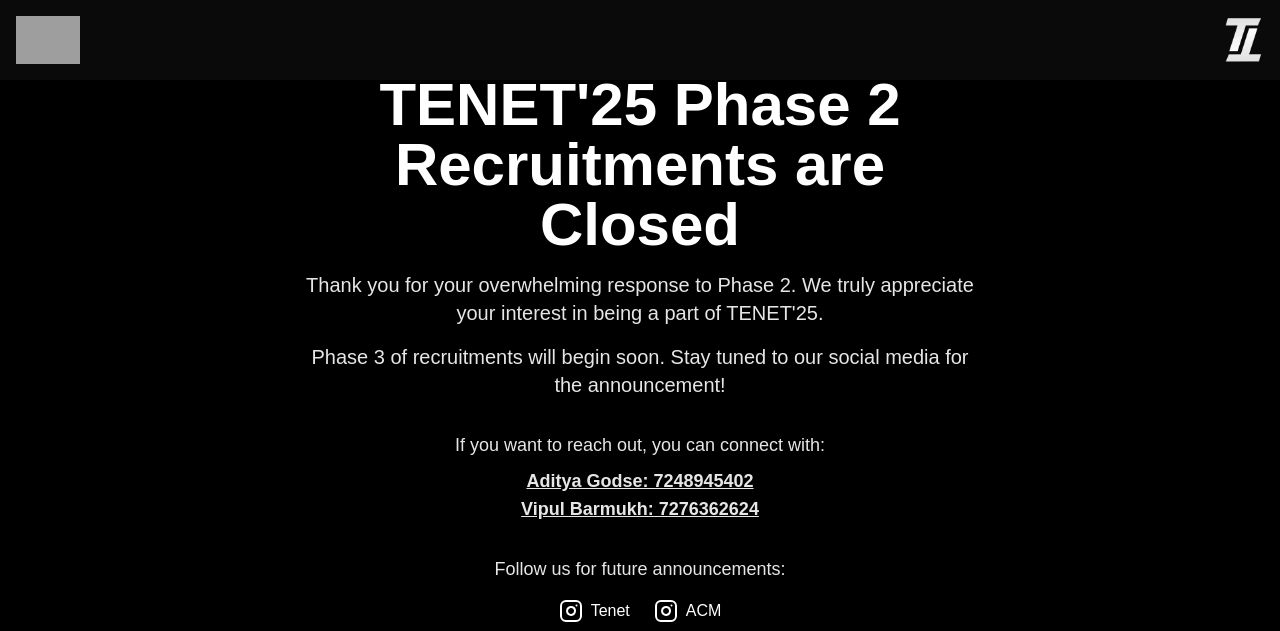
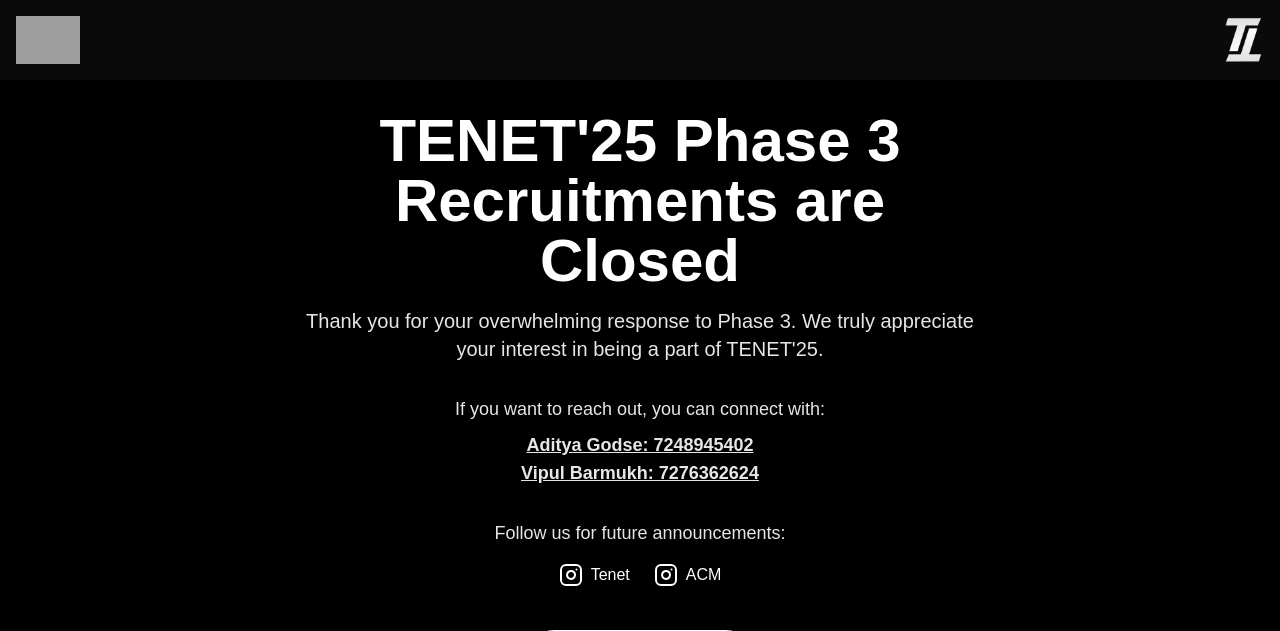
Before and after one commit to IOIT-ACM/ioit.acm, a Flask app: page /tenet-phase1 in a window 1280 px wide. Shown: the top 631 px of the page. Run offline with Flask 3, Linux system fonts and the light colour scheme; parts of the project's set-up code (start-up, migrations or seed data) failed here and were passed over; some libraries are stand-ins or nearby versions; grey boxes are pictures that could not be loaded.

Commit message:
chore: close tenet phase 3 forms (#10)

```diff
--- a/app/blueprints/tmp.py
+++ b/app/blueprints/tmp.py
@@ -266,6 +266,7 @@ def tenet_phase2():
 
 @form_bp.route("/tenet-phase3", methods=["GET", "POST"])
 def tenet_phase3():
+    return render_template("tmp/closed_forms_tenet.html") # form closed
     if request.method == "POST":
         origin = request.headers.get("Origin")
 
--- a/app/templates/home.html
+++ b/app/templates/home.html
@@ -548,7 +548,7 @@
   </div>
 </div>
 
-{% include "recruitment_modal.html" %}
+<!-- {% include "recruitment_modal.html" %} -->
 
 <script defer src="/static/js/utils.js"></script>
 <script type="module" defer src="/static/js/award-three.js"></script>
--- a/app/templates/tmp/closed_forms_tenet.html
+++ b/app/templates/tmp/closed_forms_tenet.html
@@ -6,9 +6,9 @@
     <meta name="viewport" content="width=device-width, initial-scale=1.0" />
     <title>TENET'25 Recruitment - Phase 2 Closed</title>
     <meta name="description"
-        content="Phase 2 of TENET'25 Recruitment by AISSMS IOIT ACM Student Chapter is now closed. Thank you for your interest. Phase 3 will be announced soon." />
+        content="Phase 3 of TENET'25 Recruitment by AISSMS IOIT ACM Student Chapter is now closed. Thank you for your interest." />
     <meta name="keywords"
-        content="TENET, TENET'25, ACM, recruitment, tech fest, student chapter, leadership, innovation, AISSMS IOIT, event planning, phase 2" />
+        content="TENET, TENET'25, ACM, recruitment, tech fest, student chapter, leadership, innovation, AISSMS IOIT, event planning, phase 3" />
     <meta name="author" content="AISSMS IOIT ACM Student Chapter" />
     <meta name="robots" content="index, follow" />
     <meta name="language" content="English" />
@@ -91,14 +91,11 @@
         <div class="text-center text-white max-w-2xl mx-auto">
             <div class="mb-8">
                 <h1 class="text-3xl md:text-6xl font-bold mb-4">
-                    TENET'25 Phase 2 Recruitments are Closed
+                    TENET'25 Phase 3 Recruitments are Closed
                 </h1>
                 <p class="text-sm md:text-xl opacity-90 mb-4">
-                    Thank you for your overwhelming response to Phase 2. We truly appreciate your interest in being a
+                    Thank you for your overwhelming response to Phase 3. We truly appreciate your interest in being a
                     part of TENET'25.
-                </p>
-                <p class="text-sm md:text-xl opacity-90 mb-8">
-                    Phase 3 of recruitments will begin soon. Stay tuned to our social media for the announcement!
                 </p>
             </div>
 
```
